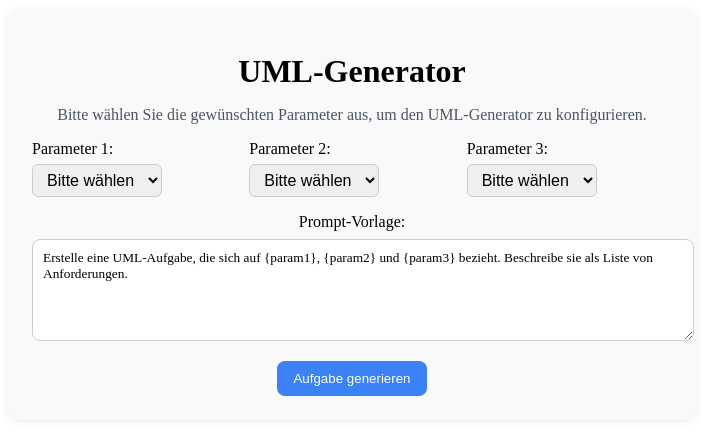
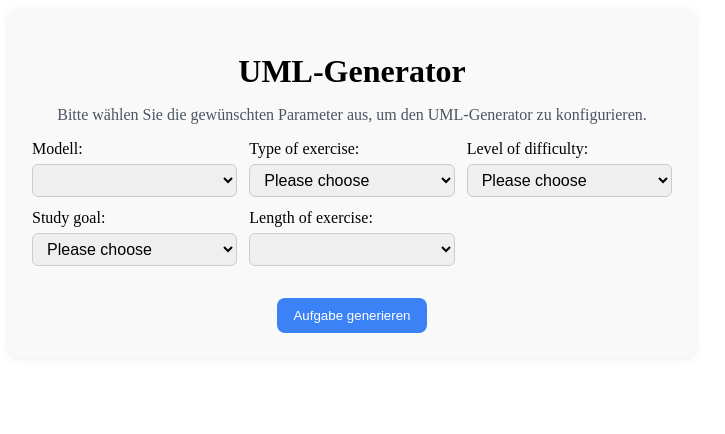
Before and after one commit to marvinKontoyanidis/UMLGenerator-Prototyp, a Vue app in the folder frontend/: page / in a window 1280 px wide. Shown: the top 434 px of the page, without its empty margins (288-1013 px from the left). Built offline with nearby package versions, Linux system fonts and the light colour scheme.

Commit message:
Refactor parameter labels and options in App.vue for improved clarity and user experience

```diff
--- a/frontend/src/App.vue
+++ b/frontend/src/App.vue
@@ -4,40 +4,51 @@
     <p class="hint">Bitte wählen Sie die gewünschten Parameter aus, um den UML-Generator zu konfigurieren.</p>
     <div class="dropdowns">
       <label>
-        Parameter 1:
-        <select v-model="param1">
-          <option value="">Bitte wählen</option>
-          <option value="A">A</option>
-          <option value="B">B</option>
-          <option value="C">C</option>
+        Modell:
+        <select v-model="param4">
+          <option value="">Please choose</option>
+          <option value="ChatGPT-4">ChatGPT-4</option>
+          <option value="gemini-2.5-flash">gemini-2.5-flash</option>
         </select>
       </label>
       <label>
-        Parameter 2:
-        <select v-model="param2">
-          <option value="">Bitte wählen</option>
-          <option value="X">X</option>
-          <option value="Y">Y</option>
-          <option value="Z">Z</option>
+        Type of exercise:
+        <select v-model="param1">
+          <option value="">Please choose</option>
+          <option value="Text-Exercise">Text-exercise</option>
         </select>
       </label>
       <label>
-        Parameter 3:
+        Level of difficulty:
+        <select v-model="param2">
+          <option value="">Please choose</option>
+          <option value="Beginner">Beginner</option>
+          <option value="Intermediate">Intermediate</option>
+          <option value="Expert">Expert</option>
+        </select>
+      </label>
+      <label>
+        Study goal:
         <select v-model="param3">
-          <option value="">Bitte wählen</option>
-          <option value="1">1</option>
-          <option value="2">2</option>
-          <option value="3">3</option>
+          <option value="">Please choose</option>
+          <option value="Defining attributes that could be a class (ART)">Defining attributes that could be a class (ART)</option>
+          <option value="Not considering the problem from an holistic perspective (HOL)">Not considering the problem from an holistic perspective (HOL)</option>
+          <option value="LIS">Incorrect use of multiplicity between classes (LIS)</option>
+          <option value="COM">Classes with inadequate or insufficient behavior (COM)</option>
+        </select>
+      </label>
+      <label>
+        Length of exercise:
+        <select v-model="param4">
+          <option value="">Please choose</option>
+          <option value="Short">Short</option>
+          <option value="Medium">Medium</option>
+          <option value="Long">Long</option>
         </select>
       </label>
     </div>
     <label class="prompt-template">
-      Prompt-Vorlage:
-      <textarea
-        v-model="promptTemplate"
-        rows="5"
-        placeholder="Beschreibe hier die Aufgabe. Du kannst {param1}, {param2}, {param3} verwenden."
-      ></textarea>
+
     </label>
     <button :disabled="isSubmitting" @click="submitGeneration">
       {{ isSubmitting ? "Wird generiert..." : "Aufgabe generieren" }}
@@ -115,6 +126,18 @@ export default {
   grid-template-columns: repeat(auto-fit, minmax(180px, 1fr));
   gap: 12px;
 }
+.dropdowns label {
+  min-width: 0;
+}
+.dropdowns select {
+  width: 100%;
+  min-width: 0;
+  max-width: 100%;
+  box-sizing: border-box;
+  overflow: hidden;
+  text-overflow: ellipsis;
+  white-space: nowrap;
+}
 .prompt-template {
   display: block;
   margin-top: 16px;
```
